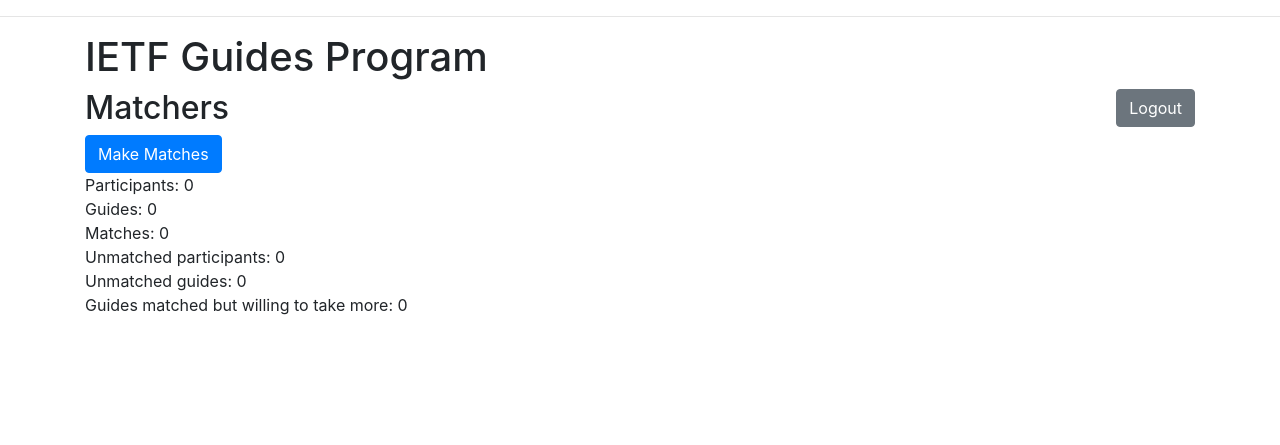
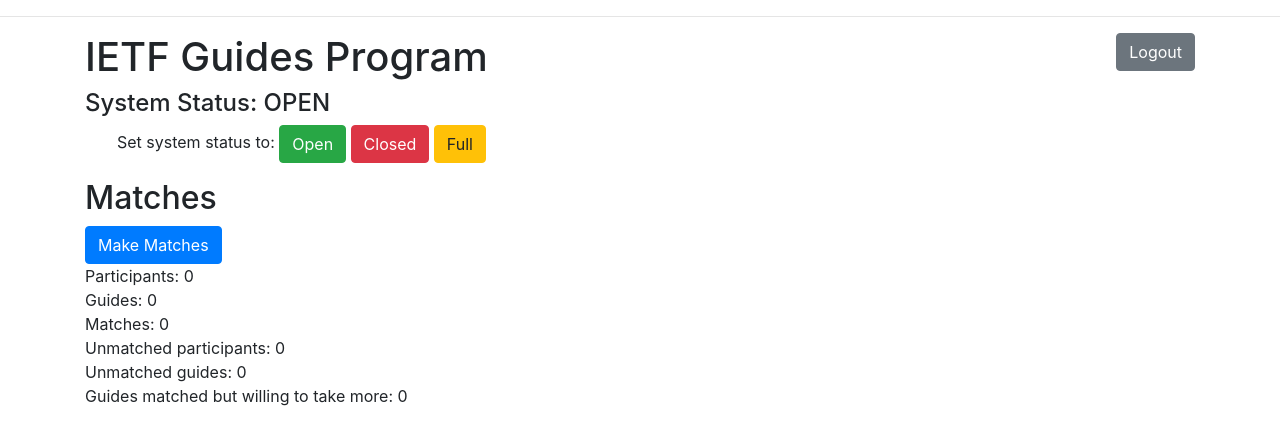
Before and after one commit to ietf-tools/ietf-guides, a Django app: page /guides/matcher in a window 1280 px wide. Shown: the part 103-548 px from the top of the page. Run offline with Django 3.2, Linux system fonts and the light colour scheme; the visitor is signed in with stand-in values (Sample User, id 1); data comes from the database, SQL or seed files in the repository; data that the repository does not hold is empty; some libraries are stand-ins or nearby versions.

Commit message:
create admin buttons for open/close/etc the system

```diff
--- a/guides/templates/guides/makematch.html
+++ b/guides/templates/guides/makematch.html
@@ -40,6 +40,8 @@ body, html {
 
 {% block content %}
 
+
+
 <form method="POST">{% csrf_token %}
   <div class="row">
     <div class="col-md-6 text-center font-weight-bold">Participants</div>
--- a/guides/templates/guides/matcher_index.html
+++ b/guides/templates/guides/matcher_index.html
@@ -1,9 +1,16 @@
 {% extends "base.html" %}
 {% block title %}IETF Guides - Matchers{% endblock %}
 {% block content %}
+<div class="float-right"><a href="{% url 'logout' %}" class="btn btn-secondary">Logout</a></div>
 <h1>IETF Guides Program</h1>
-<div class="float-right"><a href="{% url 'logout' %}" class="btn btn-secondary">Logout</a></div>
-<h2>Matchers</h2>
+
+<h4>System Status: {{system_status}}</h4>
+<p style="margin-left: 2em;">Set system status to:
+    <a href="{% url 'guides.views.open_registration' %}" class="btn btn-success">Open</a>
+    <a href="{% url 'guides.views.close_registration' %}" class="btn btn-danger">Closed</a>
+    <a href="{% url 'guides.views.full_registration' %}" class="btn btn-warning">Full</a>
+    </p>
+<h2>Matches</h2>
   <div>
     <a href="{% url 'guides.views.make_match' %}" class="btn btn-primary">Make Matches</a>
   </div>
--- a/guides/views.py
+++ b/guides/views.py
@@ -72,7 +72,9 @@ def matcher_index(request):
     stats['unmatched'] = Participant.objects.exclude(match__isnull=False).count()
     stats['guides_unused'] = Guide.objects.exclude(match__isnull=False).count()
     stats['guides_matched_but_willing'] = Guide.objects.filter(match__isnull=False,multiple_guided=True).count()
-    return render(request, 'guides/matcher_index.html',dict(stats=stats))
+    system_status = get_registration_state()
+    return render(request, 'guides/matcher_index.html',
+                  dict(stats=stats, system_status=system_status))
 
 def become_guide(request):
     if request.method == 'POST':
```
